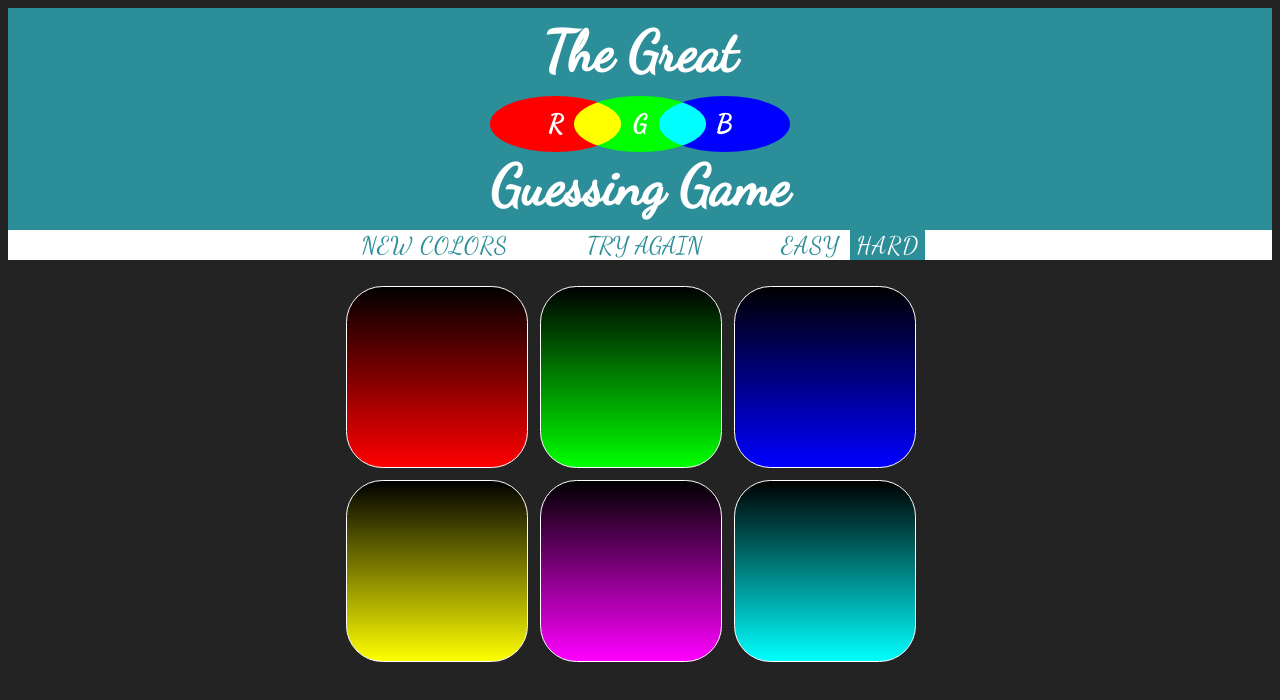
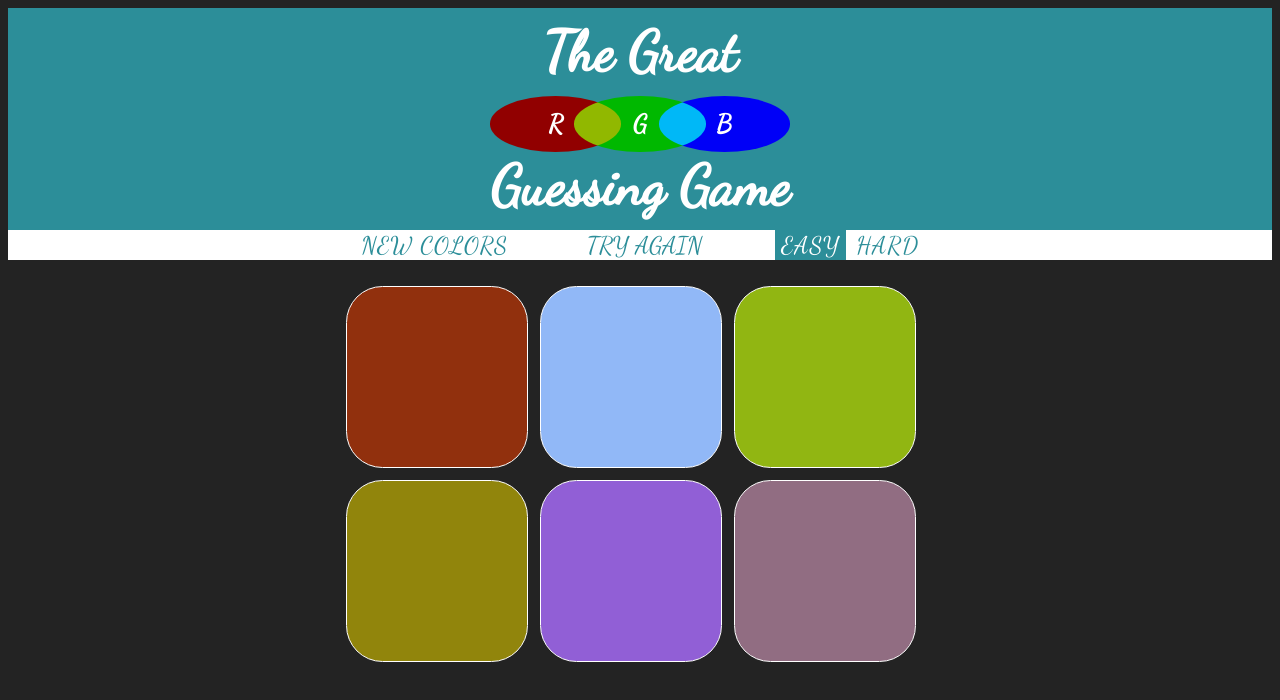
Before and after one commit to haggaikaunda/afrofem, a plain HTML site: page index.html in a window 1280 px wide. Both pictures are taken after a click on the button "NEW COLORS". Drawn offline with Linux system fonts and the light colour scheme.

Commit message:
add ability to generate new colors when use clicks reset button

```diff
--- a/app.js
+++ b/app.js
@@ -2,30 +2,101 @@ const identifiers = {
   class: {
     mode: "mode",
     selected: "selected",
+    square: "square",
   },
   id: {
     colorDisplay: "color-display",
     r: "r",
     g: "g",
     b: "b",
+    reset: "reset",
   },
 };
 
 const headerIds = ["color-display", "r", "g", "b"];
-const [header, r, g, b] = headerIds.map((id) => document.getElementById(id));
+const [header, rElement, gElement, bElement] = headerIds.map((id) =>
+  document.getElementById(id)
+);
 
-let levels = [...document.getElementsByClassName("mode")];
+const levels = [...document.getElementsByClassName(identifiers.class.mode)];
+const squares = [...document.getElementsByClassName(identifiers.class.square)];
 
 // game mode.
-const gameLevel = levels.find((level) => {
+let gameLevel = levels.find((level) => {
   const classList = [...level.classList];
   return classList.includes(identifiers.class.selected);
 }).innerHTML;
 
+let rgbValueGenerator = rgbGenerator(gameLevel);
+
 // set up event listeners to toggle between game modes.
 levels.forEach((level) => {
   level.addEventListener("click", function () {
-    levels.forEach((mode) => mode.classList.remove("selected"));
-    this.classList.add("selected");
+    levels.forEach((mode) => mode.classList.remove(identifiers.class.selected));
+    this.classList.add(identifiers.class.selected);
+
+    gameLevel = this.innerHTML;
+    rgbValueGenerator = rgbGenerator(gameLevel);
   });
 });
+
+document
+  .getElementById(identifiers.id.reset)
+  .addEventListener("click", function () {
+    const rgbValues = [];
+
+    console.log(gameLevel);
+
+    squares.forEach((square) => {
+      const values = rgbValueGenerator();
+      const [r, g, b] = values;
+      const backgroundImage = mkBackGroundImage(r, g, b);
+      square.style.backgroundImage = backgroundImage;
+      rgbValues.push(values);
+    });
+
+    // pick a random RGB color from the values generated for the squares
+    const [hr, hg, hb] = rgbValues[randInt(squares.length - 1)];
+    setHeaderRgbBackgroundImages(hr, hg, hb);
+  });
+
+function setHeaderRgbBackgroundImages(r, g, b) {
+  rElement.style.backgroundImage = mkBackGroundImage(r, 0, 0);
+  gElement.style.backgroundImage = mkBackGroundImage(0, g, 0);
+  bElement.style.backgroundImage = mkBackGroundImage(0, 0, b);
+}
+
+function rgbGenerator(level) {
+  const generateRgbValues = () => {
+    const rgb = () => genRgbInt();
+    return [rgb(), rgb(), rgb()];
+  };
+
+  // r = 0, g = 1, b = 2
+  if (level === "Easy") {
+    // in easy mode, fix one color.
+    const index = randInt(2);
+    const fixedValue = genRgbInt();
+    return () => {
+      const values = generateRgbValues();
+      values[index] = fixedValue;
+      return values;
+    };
+  }
+
+  // In hard mode, we generate radom values every time.
+  return () => generateRgbValues();
+}
+
+function randInt(max) {
+  return Math.round(Math.random() * max);
+}
+
+function genRgbInt() {
+  return randInt(255);
+}
+
+function mkBackGroundImage(r, g, b) {
+  const rgb = `rgb(${r}, ${g}, ${b})`;
+  return `linear-gradient(${rgb}, ${rgb})`;
+}
--- a/index.html
+++ b/index.html
@@ -21,7 +21,6 @@
       The Great
       <span id="color-display">
         <span id="r" class="rgb">R</span>
-        <!-- <div id="r" class="rgb">R</div> -->
         <span id="g" class="rgb">G</span>
         <span id="b" class="rgb">B</span>
       </span>
@@ -30,8 +29,8 @@
     <div id="stripe">
       <button id="reset">New Colors</button>
       <span id="message">Try Again</span>
-      <button class="mode">Easy</button>
-      <button class="mode selected">Hard</button>
+      <button class="mode selected">Easy</button>
+      <button class="mode">Hard</button>
     </div>
 
     <div id="container">
--- a/style.css
+++ b/style.css
@@ -53,7 +53,7 @@ h1 {
 }
 
 #r {
-  background-image: linear-gradient(rgba(255, 0, 0), rgba(255, 0, 0));
+  background-image: linear-gradient(rgb(255, 0, 0), rgb(255, 0, 0));
 }
 
 #g {
@@ -62,7 +62,7 @@ h1 {
 }
 
 #b {
-  background-image: linear-gradient(rgba(0, 0, 255, 1), rgba(0, 0, 255, 1));
+  background-image: linear-gradient(rgb(0, 0, 255), rgb(0, 0, 255));
 }
 
 #stripe {
```
Also changed, not shown: 1 other file.
